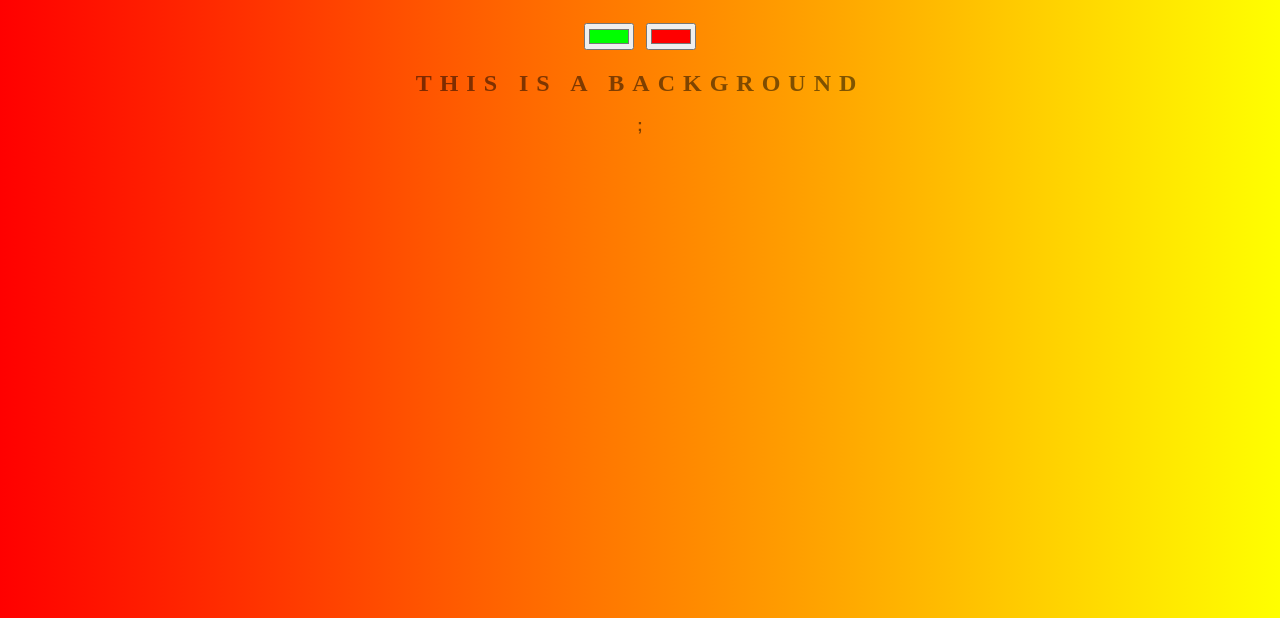
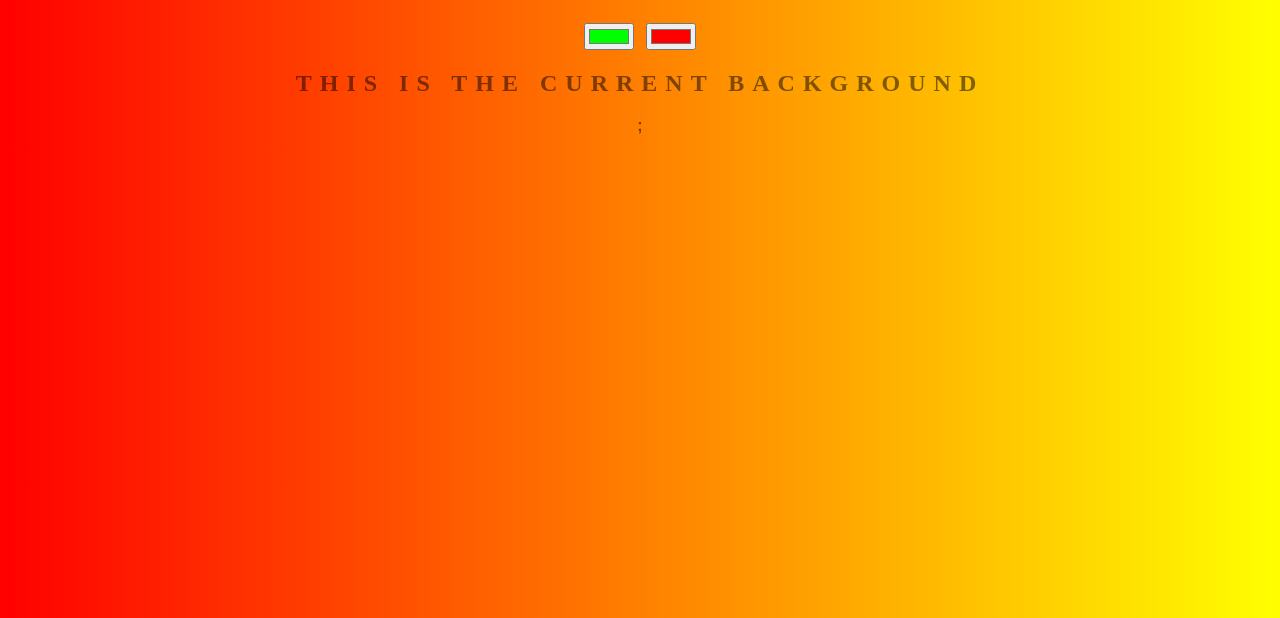
Before and after one commit to Muhamadou74/backgroung-genarator, a plain HTML site: page index.html in a window 1280 px wide. Shown: the part 182-800 px from the top of the page. Drawn offline with Linux system fonts and the light colour scheme.

Commit message:
changing text

```diff
--- a/index.html
+++ b/index.html
@@ -8,7 +8,7 @@
 	<h1>Background Generator</h1>
 	<input class="color1" type="color" name="color1" value="#00ff00">
 	<input class="color2" type="color" name="color2" value="#ff0000">
-	<h2>this is a Background</h2>
+	<h2>this is the current Background</h2>
 	<h3></h3>
 	<script type="text/javascript" src="script.js"></script>
 </body>
```
